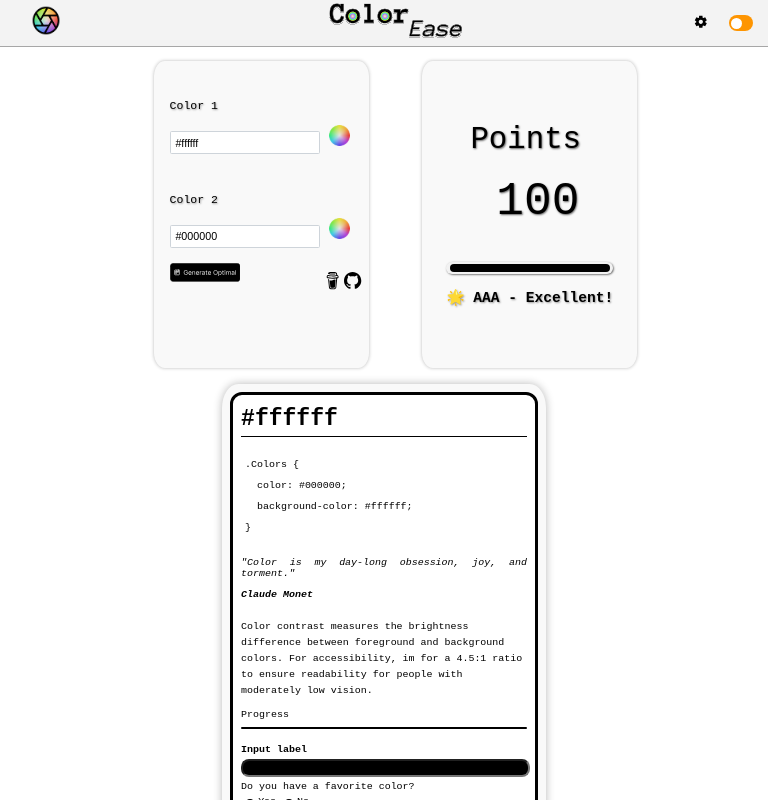
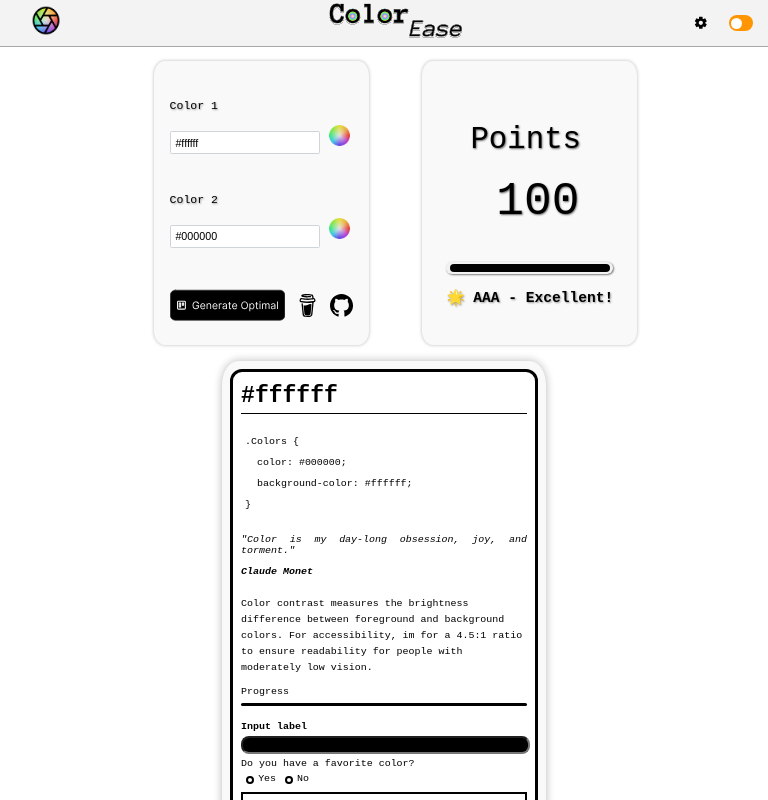
Before and after one commit to abrahammordev/ColorEase, a React (Create React App) app: page / in a window 768 px wide. Built offline with nearby package versions, Linux system fonts and the light colour scheme.

Commit message:
Refactor icon styles for improved responsiveness and consistency; adjust margins and dimensions across multiple components

```diff
--- a/src/components/icons/styles.module/BuyMeACoffee.module.css
+++ b/src/components/icons/styles.module/BuyMeACoffee.module.css
@@ -1,9 +1,9 @@
 .BuyMeACoffee {
   transform: scale(1);
   margin-bottom: 2.86vw;
-  margin-left: -2vw;
-  width: 3.5vw;
-  height: 3.5vw;
+  margin-left: -1.5vw;
+  margin-right: 1vw;
+  height: 2.7vw;
   color: var(--text-color);
 }
 
@@ -16,8 +16,8 @@
 
 @media (max-width: 1200px) and (min-width: 701px) {
   .BuyMeACoffee {
-    width: 3vw;
-    height: 3vw;
-    margin-left: 9vw;
+    transform: scale(1);
+    height: 4vw;
+
   }
 }
--- a/src/components/icons/styles.module/GitHubIcon.module.css
+++ b/src/components/icons/styles.module/GitHubIcon.module.css
@@ -2,8 +2,8 @@
   transform: scale(1);
   margin-bottom: 3vw;
   margin-left: -1.5vw;
-  width: 3.5vw;
-  height: 3.5vw;
+
+  height: 2.5vw;
   color: var(--text-color);
 }
 
@@ -16,7 +16,7 @@
 
 @media (max-width: 1200px) and (min-width: 701px) {
   .GitHubIcon {
-    width: 3vw;
-    height: 3vw;
+    height: 4vw;
+    transform: scale(1);
   }
 }
--- a/src/components/icons/styles.module/SettingsIcon.module.css
+++ b/src/components/icons/styles.module/SettingsIcon.module.css
@@ -10,3 +10,11 @@
     height: 3vw;
   }
 }
+
+@media (max-width: 1200px) and (min-width: 701px) {
+
+    .SettingsIcon {
+        margin-top: 0.5vw;
+    }
+
+}
--- a/src/components/styles.module/ColorChoiceWindow.module.css
+++ b/src/components/styles.module/ColorChoiceWindow.module.css
@@ -26,13 +26,14 @@
 }
 
 .social-media {
-  margin-top: -1.3svw;
+  margin-top: -2.1vw;
   display: flex;
   align-items: center;
   justify-content: center;
   gap: 1vw;
   margin-left: 13vw;
   color : var(--text-color)
+
 }
 
 .random-colors {
@@ -50,7 +51,7 @@
 
 @media (max-width: 1200px) and (min-width: 701px) {
   .ColorChoiceWindow {
-    height: 40vw;
+    height: 37vw;
     width: 28vw;
     margin-left: 0;
     margin-top: 4.9vw;
@@ -60,6 +61,17 @@
   .text-properties {
     font-size: 1.5vw;
     margin-top: 5vw;
+  }
+
+  .social-media {
+    margin-right: 2vw;
+
+  }
+  .social-media {
+    margin-top: -4vw;
+    margin-right: 4vw;
+    margin-left: 23vw;
+
   }
 }
 
@@ -103,6 +115,7 @@
     margin-top: 8vw;
     display: flex;
     margin-left: 10vw;
+
   }
 
   .random-colors button {
--- a/src/components/styles.module/GenerateOptimalButton.module.css
+++ b/src/components/styles.module/GenerateOptimalButton.module.css
@@ -1,5 +1,6 @@
 .GenerateOptimalButton{
     user-select: none;
+
 }
 
 @media (max-width: 700px) {
@@ -8,3 +9,12 @@
     height: 10vw;
   }
 }
+
+@media (max-width: 1200px) and (min-width: 701px) {
+  .GenerateOptimalButton {
+    width: 15vw;
+    height: 5vw;
+    margin-top: 3vw;
+  }
+
+}
--- a/src/components/styles.module/PointsWindow.module.css
+++ b/src/components/styles.module/PointsWindow.module.css
@@ -23,7 +23,7 @@
 
 @media (max-width: 1200px) and (min-width: 701px) {
   .PointsWindow {
-    height: 40vw;
+    height: 37vw;
     width: 28vw;
     margin-left: 6.5vw;
     margin-top: 4.9vw;
```
